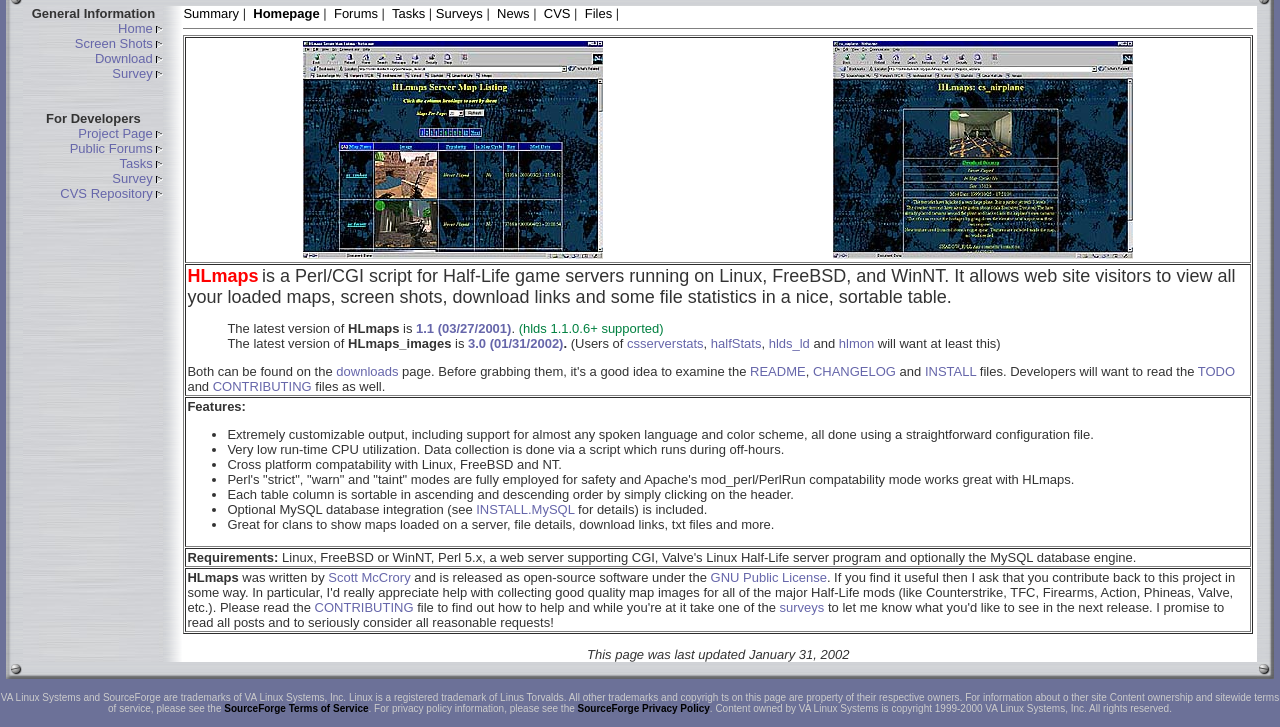
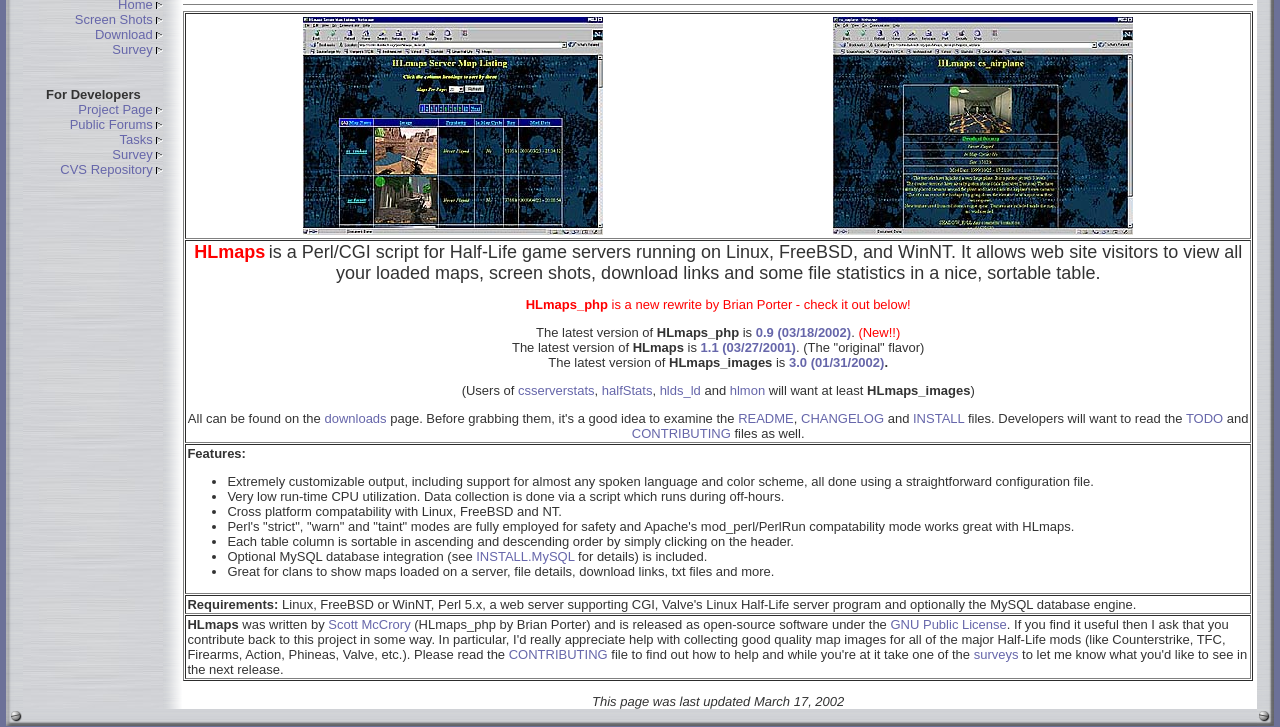
Before and after one commit to beporter/hlmaps, a plain HTML site: page htdocs/index.html in a window 1280 px wide. Shown: the part 95-822 px from the top of the page. Drawn offline with Linux system fonts and the light colour scheme.

Commit message:
Added references to hlmaps_php

```diff
--- a/htdocs/index.html
+++ b/htdocs/index.html
@@ -62,40 +62,28 @@
 <table BORDER=0 CELLSPACING=0 CELLPADDING=0 WIDTH="100%" >
   <tr>
     <td WIDTH="17%" BGCOLOR="#D5D7D9" BACKGROUND="images/steel3.jpg">
-      <div align="center"><a href="http://sourceforge.net/"><img src="images/sflogo-hammer1.jpg" alt="Source Forge" border=0 height=79 width=136></a></div>
+      <div align="center"></div>
     </td>
-
     <td WIDTH="70%" BGCOLOR="#D5D7D9" BACKGROUND="images/steel3.jpg">
       <div align="center"><b><i><font size="7" color="#FF0000">HLmaps</font></i></b></div>
     </td>
-
-    <td ALIGN=LEFT VALIGN=CENTER WIDTH="13%" BGCOLOR="#D5D7D9" BACKGROUND="images/steel3.jpg"><a href="http://www.osdn.com"><img SRC="images/OSDN-lc.gif" ALT="OSDN - Open Source Development Network" HSPACE=10 BORDER=0 height=40 width=100></a></td>
+    <td ALIGN=LEFT VALIGN=CENTER WIDTH="13%" BGCOLOR="#D5D7D9" BACKGROUND="images/steel3.jpg">&nbsp;</td>
   </tr>
 </table>
-<!--
-
-
-End OSDN NavBar
-
-
---><img SRC="images/blank.gif" ALT="" BORDER=0 height=5 width=100>
-<br><!-- start page body -->
-<center><table BORDER=0 CELLSPACING=0 CELLPADDING=0 WIDTH="99%" >
+<img SRC="images/blank.gif" ALT="" BORDER=0 height=5 width=100> <br>
+<center>
+  <table BORDER=0 CELLSPACING=0 CELLPADDING=0 WIDTH="99%" >
     <tr>
       <td WIDTH="1%" HEIGHT="17" BACKGROUND="images/tbar1.png"><img SRC="images/tleft1.png" ALT="" height=17 width=17></td>
-
       <td ALIGN=CENTER COLSPAN="3" WIDTH="99%" BACKGROUND="images/tbar1.png"><img SRC="images/tbar1.png" ALT="" height=17 width=1></td>
-
       <td><img SRC="images/tright1.png" ALT="" height=17 width=17></td>
     </tr>
-
     <tr>
       <td ALIGN=LEFT VALIGN=BOTTOM WIDTH="17" BACKGROUND="images/leftbar1.png"><img SRC="images/leftbar1.png" ALT="" height=25 width=17></td>
-
-<td COLSPAN="3" BGCOLOR="#FFFFFF"><!-- start main body cell -->
+      <td COLSPAN="3" BGCOLOR="#FFFFFF">
         <table BORDER=0 CELLSPACING=0 CELLPADDING=0 WIDTH="100%" >
           <tr>
-            <td ALIGN=LEFT VALIGN=TOP WIDTH="141" BGCOLOR="#CFD1D4" BACKGROUND="images/steel3.jpg"><!-- VA Linux Stats Counter -->
+            <td ALIGN=LEFT VALIGN=TOP WIDTH="141" BGCOLOR="#CFD1D4" BACKGROUND="images/steel3.jpg">
               <table border=0 cellspacing=0 cellpadding=0 width="140" >
                 <tr>
                   <td align=LEFT valign=CENTER>
@@ -147,9 +135,7 @@ End OSDN NavBar
               </table>
               <p>&nbsp;</p>
             </td>
-
             <td NOWRAP WIDTH="20" BACKGROUND="images/fade1.png">&nbsp;</td>
-
             <td VALIGN=TOP WIDTH="99%" BGCOLOR="#FFFFFF"> <a href="http://sourceforge.net/projects/hlmaps/" class="tabs">
               Summary</a> |&nbsp; <a href="http://hlmaps.sourceforge.net" class="tabs"><b>Homepage</b></a>
               |&nbsp; <a href="http://sourceforge.net/forum/?group_id=8280" class="tabs">Forums</a>
@@ -178,30 +164,39 @@ End OSDN NavBar
                   </td>
                 </tr>
                 <tr>
-                  <td> <b><font face="Arial, Helvetica, sans-serif" size="+1" color="#FF0000">HLmaps</font>
+                  <td>
+                    <p align="center"><b><font face="Arial, Helvetica, sans-serif" size="+1" color="#FF0000">HLmaps</font>
                       </b><font face="Arial, Helvetica, sans-serif" size="+1">is
-                    a Perl/CGI script for Half-Life game servers running on Linux,
-                    FreeBSD, and WinNT. It allows web site visitors to view all
-                    your loaded maps, screen shots, download links and some file
-                    statistics in a nice, sortable table.</font>
-                    <blockquote>
-                      <p><font face="Arial, Helvetica, sans-serif">The latest
+                      a Perl/CGI script for Half-Life game servers running on
+                      Linux, FreeBSD, and WinNT. It allows web site visitors to
+                      view all your loaded maps, screen shots, download links
+                      and some file statistics in a nice, sortable table.</font>
+                    </p>
+                    <p align="center"><font color="#FF0000"><b>HLmaps_php</b>
+                      is a new rewrite by Brian Porter - check it out below!<br>
+                      </font></p>
+                    <p align="center"><font face="Arial, Helvetica, sans-serif">The
+                      latest version of <b>HLmaps_php</b> is <b><a href="http://sourceforge.net/project/showfiles.php?group_id=8280">0.9
+                      (03/18/2002)</a></b>. <font color="#FF0000">(New!!)</font><br>
+                      </font><font face="Arial, Helvetica, sans-serif">The latest
                       version of <b>HLmaps</b> is <b><a href="http://sourceforge.net/project/showfiles.php?group_id=8280">1.1
-                        (03/27/2001)</a></b>. <font color="#008040">(hlds 1.1.0.6+
-                        supported)</font><br>
-                        The latest version of <b>HLmaps_images</b> is <b><a href="http://sourceforge.net/project/showfiles.php?group_id=8280">3.0
-                        (01/31/2002)</a>. </b>(Users of <a href="http://server.counter-strike.net/csserverstat/">csserverstats</a>,
+                      (03/27/2001)</a></b>. (The &quot;original&quot; flavor)<br>
+                      </font><font face="Arial, Helvetica, sans-serif">The latest
+                      version of <b>HLmaps_images</b> is <b><a href="http://sourceforge.net/project/showfiles.php?group_id=8280">3.0
+                      (01/31/2002)</a>.</b></font></p>
+                    <p align="center"><font face="Arial, Helvetica, sans-serif">(Users
+                      of <a href="http://server.counter-strike.net/csserverstat/">csserverstats</a>,
                       <a href="http://www.halfstats.com">halfStats</a>, <a href="http://linuxhlds.halflife.org/">hlds_ld</a>
                       and <a href="http://www.linuxquake.com/qsmon">hlmon</a>
-                        will want at least this)</font></p>
-                    </blockquote>
-                    <font face="Arial, Helvetica, sans-serif">Both can be found
-                    on the <a href="http://sourceforge.net/project/showfiles.php?group_id=8280">downloads</a>
-                    page. Before grabbing them, it's a good idea to examine the
-                    <a href="/README">README</a>, <a href="/CHANGELOG">CHANGELOG</a>
+                      will want at least <b>HLmaps_images</b>)</font></p>
+                    <div align="center"><font face="Arial, Helvetica, sans-serif">All</font><font face="Arial, Helvetica, sans-serif">
+                      can be found on the <a href="http://sourceforge.net/project/showfiles.php?group_id=8280">downloads</a>
+                      page. Before grabbing them, it's a good idea to examine
+                      the <a href="/README">README</a>, <a href="/CHANGELOG">CHANGELOG</a>
                       and <a href="/INSTALL">INSTALL</a> files. Developers will
                       want to read the <a href="/TODO">TODO</a> and <a href="/CONTRIBUTING">CONTRIBUTING</a>
-                    files as well.</font></td>
+                      files as well.</font></div>
+                  </td>
                 </tr>
                 <tr>
                   <td>
@@ -241,53 +236,37 @@ End OSDN NavBar
                 <tr>
                   <td><font face="Arial, Helvetica, sans-serif"><b>HLmaps</b>
                     was written by <a href="mailto:smccrory@users.sourceforge.net">Scott
-                    McCrory</a> and is released as open-source software under
-                    the <a href="http://www.fsf.org/copyleft/gpl.html">GNU Public
-                    License</a>. If you find it useful then I ask that you contribute
-                    back to this project in some way. In particular, I'd really
-                    appreciate help with collecting good quality map images for
-                    all of the major Half-Life mods (like Counterstrike, TFC,
-                    Firearms, Action, Phineas, Valve, etc.). Please read the <a href="/CONTRIBUTING">CONTRIBUTING</a>
-                    file to find out how to help and while you're at it take one
-                    of the <a href="http://sourceforge.net/survey/survey.php?group_id=8280&amp;survey_id=10711">surveys</a>
-                    to let me know what you'd like to see in the next release.
-                    I promise to read all posts and to seriously consider all
-                    reasonable requests!</font></td>
+                    McCrory</a> (HLmaps_php by Brian Porter) and is released as
+                    open-source software under the <a href="http://www.fsf.org/copyleft/gpl.html">GNU
+                    Public License</a>. If you find it useful then I ask that
+                    you contribute back to this project in some way. In particular,
+                    I'd really appreciate help with collecting good quality map
+                    images for all of the major Half-Life mods (like Counterstrike,
+                    TFC, Firearms, Action, Phineas, Valve, etc.). Please read
+                    the <a href="/CONTRIBUTING">CONTRIBUTING</a> file to find
+                    out how to help and while you're at it take one of the <a href="http://sourceforge.net/survey/survey.php?group_id=8280&amp;survey_id=10711">surveys</a>
+                    to let me know what you'd like to see in the next release.</font></td>
                 </tr>
               </table>
               <p align="center"><i>This page was last updated
-                <!-- #BeginDate format:Am1 -->January 31, 2002<!-- #EndDate -->
+                <!-- #BeginDate format:Am1 -->March 17, 2002<!-- #EndDate -->
                 </i>
             </td>
-
             <td WIDTH="9" BGCOLOR="#FFFFFF">&nbsp;</td>
           </tr>
         </table>
       </td>
-
       <td ALIGN=RIGHT VALIGN=BOTTOM WIDTH="17" BACKGROUND="images/rightbar1.png"><img SRC="images/rightbar1.png" ALT="" height=17 width=17></td>
     </tr>
-
     <tr>
       <td HEIGHT="17" BACKGROUND="images/bbar1.png"><img SRC="images/bleft1.png" ALT="" height=17 width=17></td>
-
       <td ALIGN=CENTER COLSPAN="3" BACKGROUND="images/bbar1.png"><img SRC="images/bbar1.png" ALT="" height=17 width=1></td>
-
       <td BGCOLOR="#7C8188" BACKGROUND="images/bbar1.png"><img SRC="images/bright1.png" ALT="" height=17 width=17></td>
     </tr>
-</table></center>
-
-<center><!-- themed page footer -->
-<p><font face="arial, helvetica"><font color="#CCCCCC"><font size=-2>VA
-Linux Systems and SourceForge are trademarks of VA Linux Systems, Inc.
-Linux is a registered trademark of Linus Torvalds. All other trademarks
-and copyrigh ts on this page are property of their respective owners. For
-information about o ther site Content ownership and sitewide terms of service,
-please see the <a href="http://sourceforge.net/tos/tos.php" class="legallink">SourceForge
-Terms of Service</a>. For privacy policy information, please see the <a href="http://sourceforge.net/tos/privacy.php" class="legallink">SourceForge
-Privacy Policy</a>. Content owned by VA Linux Systems is copyright 1999-2000
-VA Linux Systems, Inc. All rights reserved.</font></font></font>
-<br><layer SRC="http://sfads.osdn.com/1.html" width=468 height=60 visibility='hide' onLoad="moveToAbsolute(adlayer.pageX,adlayer.pageY); clip.height=60; clip.width=468; visibility='show';"></layer></center>
+  </table>
+</center>
+<center>
+</center>
 
 </body>
 </html>
```
Lines whose indentation alone changed are shown as unchanged.
